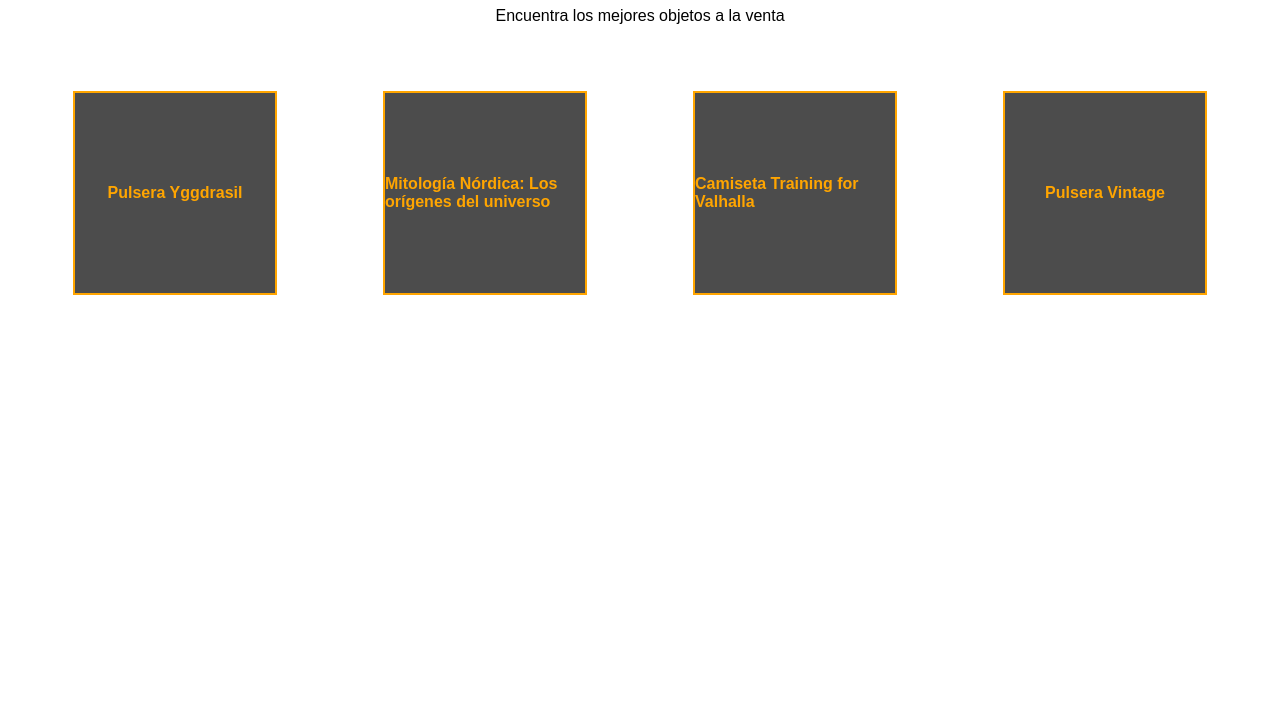
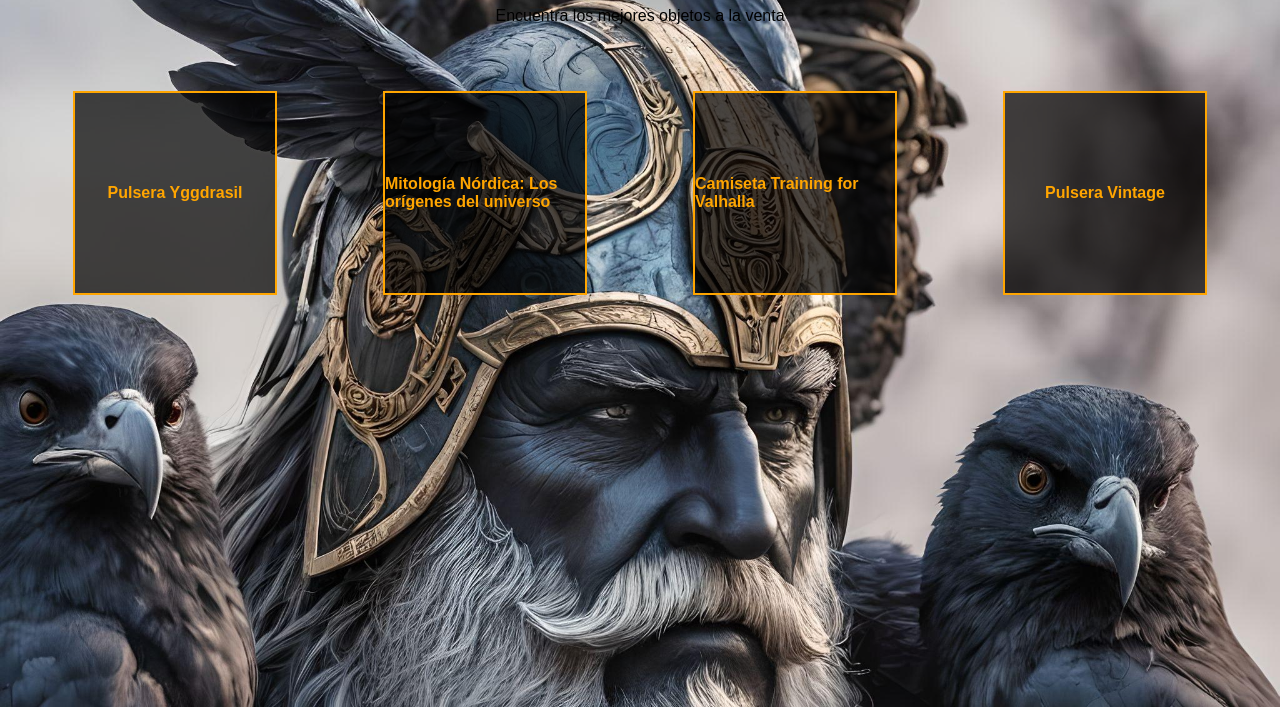
Before and after one commit to LeandroProg95/LeandroProg95.github.io, a plain HTML site: page PaginaWebVikingos.html in a window 1280 px wide. Shown: the part 93-800 px from the top of the page. Drawn offline with Linux system fonts and the light colour scheme.

Commit message:
fondo odin

```diff
--- a/PaginaWebVikingos.html
+++ b/PaginaWebVikingos.html
@@ -6,7 +6,7 @@
     <title>Página de Venta</title>
     <style>
         body {
-            background-image: url(C:\Users\Pableras Petaeras\Desktop\PROYECTO NORDICO);
+            background-image: url(https://github.com/LeandroProg95/LeandroProg95.github.io/blob/main/imagen%20od%C3%ADn.jpg);
             background-size: cover;
             background-repeat: no-repeat;
             color: black;
```
